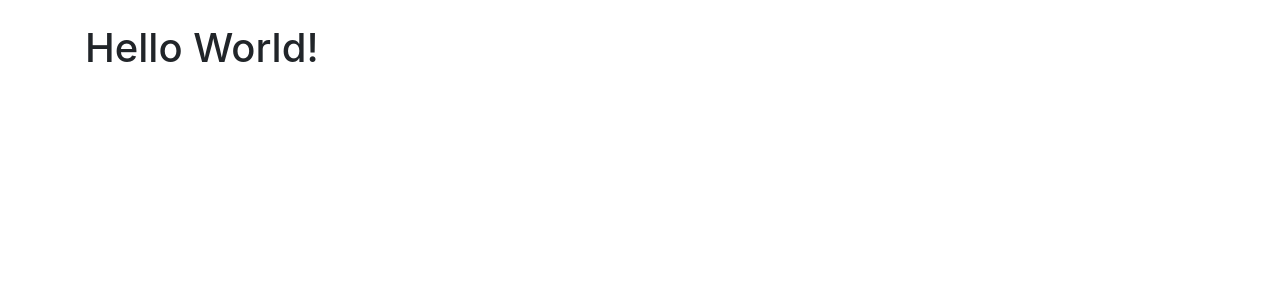
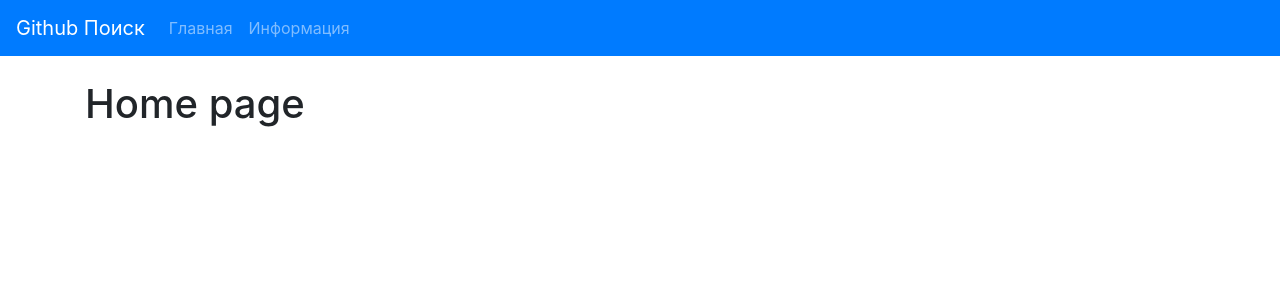
Before and after one commit to brutalv4/react-hooks, a React (Create React App) app: page / in a window 1280 px wide. Shown: the top 300 px of the page. Built offline with nearby package versions, Linux system fonts and the light colour scheme.

Commit message:
Add navigation

```diff
--- a/src/App.js
+++ b/src/App.js
@@ -1,10 +1,15 @@
 import React from 'react';
+import Navbar from './components/Navbar';
+import Home from './pages/Home';
 
 function App() {
   return (
-    <div className="container pt-4">
-      <h1>Hello World!</h1>
-    </div>
+    <React.Fragment>
+      <Navbar />
+      <div className="container pt-4">
+        <Home />
+      </div>
+    </React.Fragment>
   );
 }
 
--- /dev/null
+++ b/src/components/Navbar.js
@@ -0,0 +1,21 @@
+import React from 'react';
+
+const Navbar = () => (
+  <nav className="navbar navbar-dark bg-primary navbar-expand-lg">
+    <div className="navbar-brand">Github Поиск</div>
+    <ul className="navbar-nav">
+      <li className="nav-item">
+        <a href="/" className="nav-link">
+          Главная
+        </a>
+      </li>
+      <li className="nav-item">
+        <a href="/about" className="nav-link">
+          Информация
+        </a>
+      </li>
+    </ul>
+  </nav>
+);
+
+export default Navbar;
--- /dev/null
+++ b/src/pages/Home.js
@@ -0,0 +1,9 @@
+import React from 'react';
+
+const Home = props => (
+  <div className="">
+    <h1>Home page</h1>
+  </div>
+);
+
+export default Home;
```
Also changed, not shown: src/pages/About.js (added, +9 -0 lines), src/pages/Profile.js (added, +9 -0 lines).
